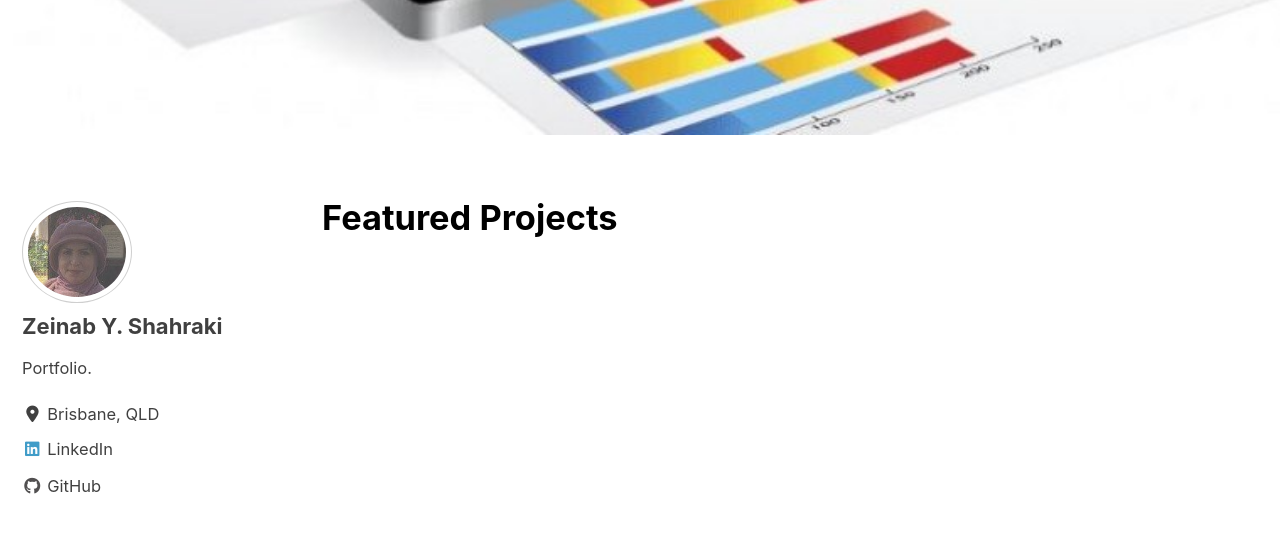
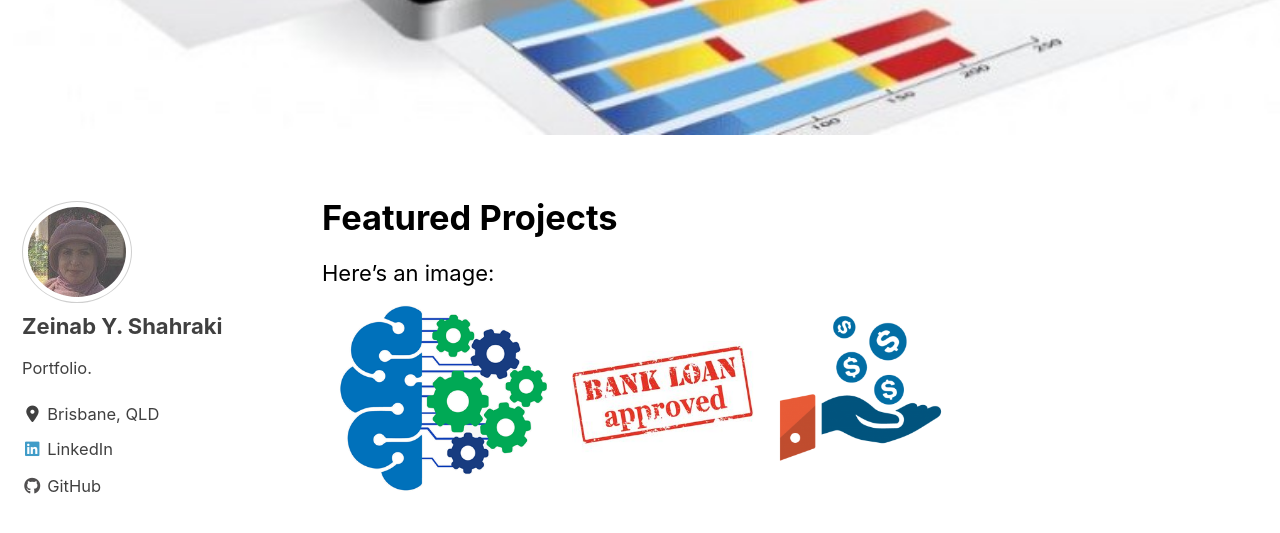
Before and after one commit to z1shahraki/z1shahraki.github.io, a Jekyll site: the page built from _pages/machinelearning.md, in a window 1280 px wide and 900 px high, scrolled down 615 px. Shown: the top 533 px of the window. Built offline with Jekyll 4.4.1, drawn with Linux system fonts in a browser that asks for light colours; cached includes are drawn as plain includes; nearby versions of some CDN libraries.

Commit message:
new gith

```diff
--- a/_pages/machinelearning.md
+++ b/_pages/machinelearning.md
@@ -6,3 +6,6 @@ author_profile: true
 header:
   image: "/images/car_price2.jpg"
 ---
+
+Here's an image:
+<img src="{{ site.url }}{{ site.baseurl }}/images/loan_apr1.jpg" alt="Best Finance Decision">
```
